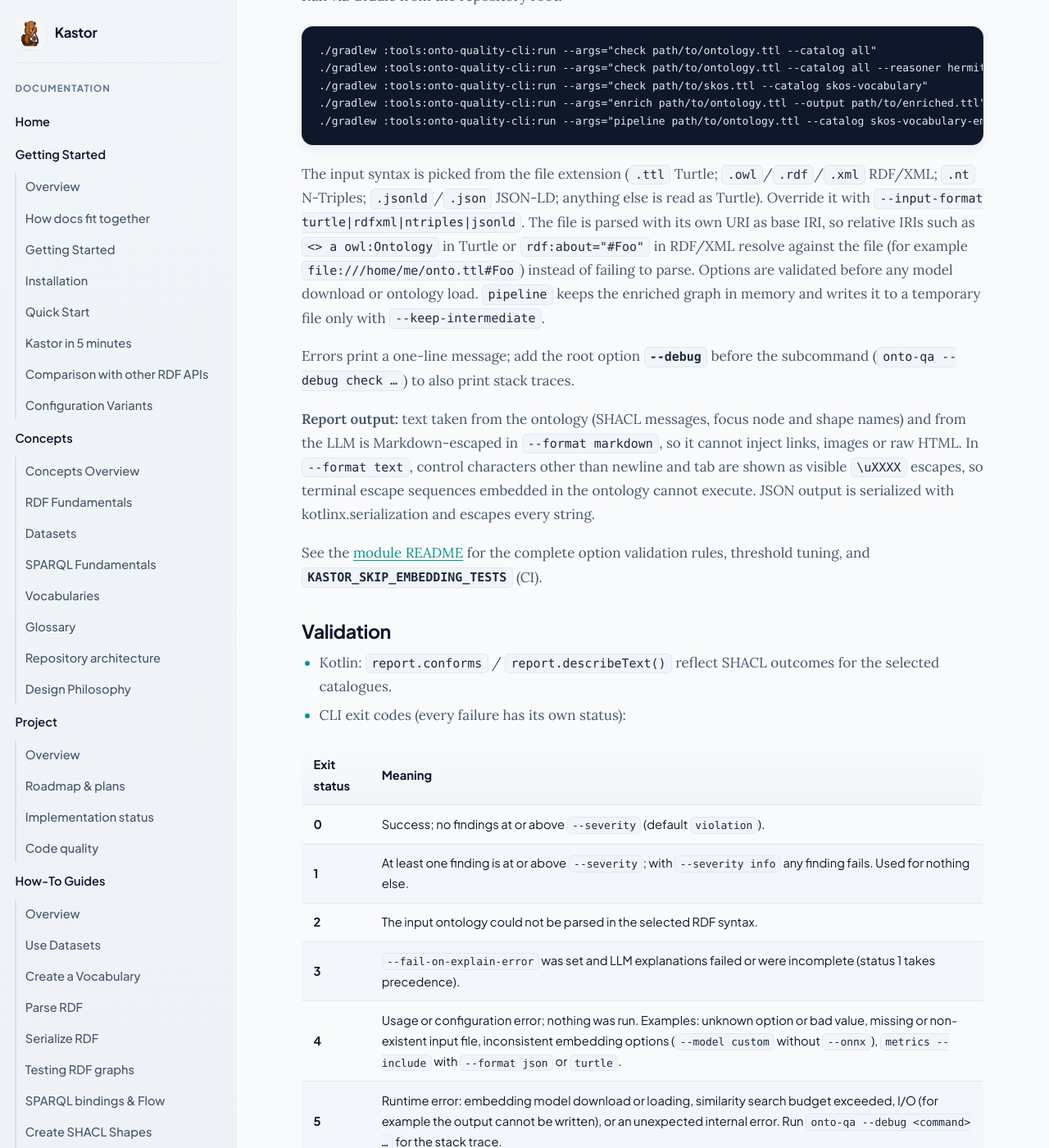
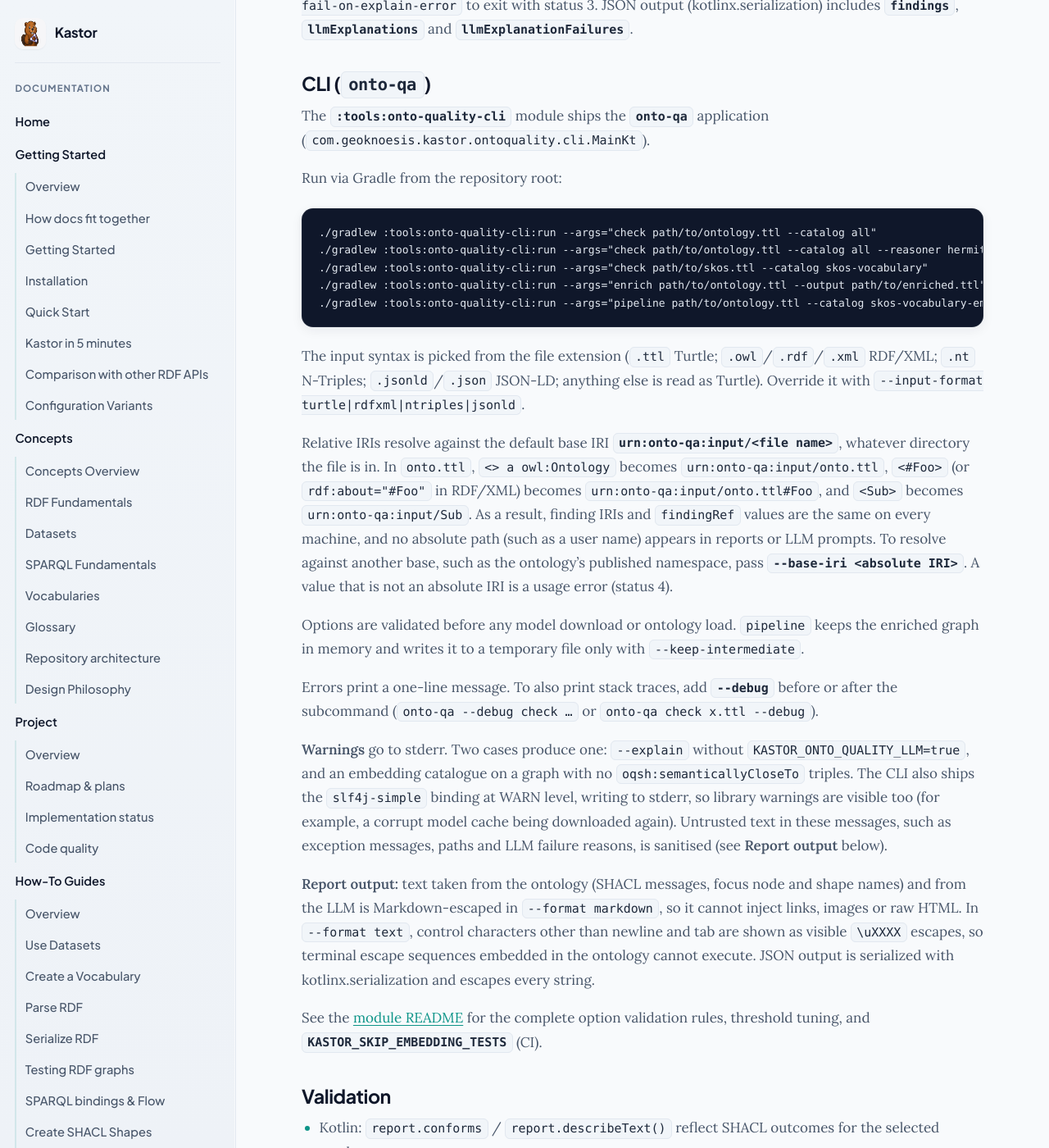
Before and after one commit to geoknoesis/kastor, a Jekyll site: the page built from docs/kastor/guides/how-to-ontology-quality.md, in a window 1280 px wide and 1400 px high, scrolled down 7228 px. Shown: the whole window at 82% size. Built offline with Jekyll 4.4.1, drawn with Linux system fonts in a browser that asks for light colours; our own code applies the rules of GitHub Pages for plain Markdown files; some of the changed text lies outside the part shown.

Commit message:
docs(onto-quality): document stable base IRI, similarity pair limit and CLI exit codes
Default base IRI urn:onto-qa:input/<file name> and --base-iri, --similarity-max-pairs
with limit-specific budget hints, --debug in either position, stderr warnings via
slf4j-simple, exit status 4 for directory inputs and unavailable HermiT, and the
era-cli exit status convention.

Co-Authored-By: Claude Opus 5 (1M context) <noreply@anthropic.com>

````diff
--- a/docs/kastor/guides/how-to-ontology-quality.md
+++ b/docs/kastor/guides/how-to-ontology-quality.md
@@ -182,9 +182,14 @@ Similarity options on `enrich` and `pipeline`:
 |--------|---------|
 | `--similarity-max-work N` | Maximum distance evaluations (≥ 1). Default: scaled to the number of labelled entities, at least 50,000,000. |
 | `--similarity-timeout S` | Similarity search deadline in seconds (1–86400). Default: scaled, at least 30. |
+| `--similarity-max-pairs N` | Maximum similar pairs the search may return before failing (≥ 1). Default: 1,000,000. |
 | `--similarity-mode exact\|approximate` | `exact` (default) finds every pair. `approximate` is the opt-in LSH mode: much faster on large vocabularies, may miss some pairs, every reported pair is verified, and the mode is recorded in provenance. |
 
-When a similarity budget is exhausted, the command exits with status 5 and names these options.
+When a similarity budget is exhausted, the command exits with status 5. The message says which limit was reached, and the hint matches it:
+
+- **Work** (distance evaluations): raise `--similarity-max-work`, or use `--similarity-mode approximate`.
+- **Time**: raise `--similarity-timeout`, or use `--similarity-mode approximate`.
+- **Pairs**: too many pairs are similar. Raise `--threshold` or `--similarity-max-pairs`.
 
 ### Step 4 (optional): LLM explanations (Koog)
 
@@ -224,9 +229,15 @@ Run via Gradle from the repository root:
 ./gradlew :tools:onto-quality-cli:run --args="pipeline path/to/ontology.ttl --catalog skos-vocabulary-embed --severity info"
 ```
 
-The input syntax is picked from the file extension (`.ttl` Turtle; `.owl`/`.rdf`/`.xml` RDF/XML; `.nt` N-Triples; `.jsonld`/`.json` JSON-LD; anything else is read as Turtle). Override it with `--input-format turtle|rdfxml|ntriples|jsonld`. The file is parsed with its own URI as base IRI, so relative IRIs such as `<> a owl:Ontology` in Turtle or `rdf:about="#Foo"` in RDF/XML resolve against the file (for example `file:///home/me/onto.ttl#Foo`) instead of failing to parse. Options are validated before any model download or ontology load. `pipeline` keeps the enriched graph in memory and writes it to a temporary file only with `--keep-intermediate`.
+The input syntax is picked from the file extension (`.ttl` Turtle; `.owl`/`.rdf`/`.xml` RDF/XML; `.nt` N-Triples; `.jsonld`/`.json` JSON-LD; anything else is read as Turtle). Override it with `--input-format turtle|rdfxml|ntriples|jsonld`.
 
-Errors print a one-line message; add the root option **`--debug`** before the subcommand (`onto-qa --debug check …`) to also print stack traces.
+Relative IRIs resolve against the default base IRI **`urn:onto-qa:input/<file name>`**, whatever directory the file is in. In `onto.ttl`, `<> a owl:Ontology` becomes `urn:onto-qa:input/onto.ttl`, `<#Foo>` (or `rdf:about="#Foo"` in RDF/XML) becomes `urn:onto-qa:input/onto.ttl#Foo`, and `<Sub>` becomes `urn:onto-qa:input/Sub`. As a result, finding IRIs and `findingRef` values are the same on every machine, and no absolute path (such as a user name) appears in reports or LLM prompts. To resolve against another base, such as the ontology's published namespace, pass **`--base-iri <absolute IRI>`**. A value that is not an absolute IRI is a usage error (status 4).
+
+Options are validated before any model download or ontology load. `pipeline` keeps the enriched graph in memory and writes it to a temporary file only with `--keep-intermediate`.
+
+Errors print a one-line message. To also print stack traces, add **`--debug`** before or after the subcommand (`onto-qa --debug check …` or `onto-qa check x.ttl --debug`).
+
+**Warnings** go to stderr. Two cases produce one: `--explain` without `KASTOR_ONTO_QUALITY_LLM=true`, and an embedding catalogue on a graph with no `oqsh:semanticallyCloseTo` triples. The CLI also ships the `slf4j-simple` binding at WARN level, writing to stderr, so library warnings are visible too (for example, a corrupt model cache being downloaded again). Untrusted text in these messages, such as exception messages, paths and LLM failure reasons, is sanitised (see **Report output** below).
 
 **Report output:** text taken from the ontology (SHACL messages, focus node and shape names) and from the LLM is Markdown-escaped in `--format markdown`, so it cannot inject links, images or raw HTML. In `--format text`, control characters other than newline and tab are shown as visible `\uXXXX` escapes, so terminal escape sequences embedded in the ontology cannot execute. JSON output is serialized with kotlinx.serialization and escapes every string.
 
@@ -243,16 +254,17 @@ See the [module README](../../../tools/onto-quality/library/README.md#cli-exit-c
 | **1** | At least one finding is at or above `--severity`; with `--severity info` any finding fails. Used for nothing else. |
 | **2** | The input ontology could not be parsed in the selected RDF syntax. |
 | **3** | `--fail-on-explain-error` was set and LLM explanations failed or were incomplete (status 1 takes precedence). |
-| **4** | Usage or configuration error; nothing was run. Examples: unknown option or bad value, missing or non-existent input file, inconsistent embedding options (`--model custom` without `--onnx`), `metrics --include` with `--format json` or `turtle`. |
-| **5** | Runtime error: embedding model download or loading, similarity search budget exceeded, I/O (for example the output cannot be written), or an unexpected internal error. Run `onto-qa --debug <command> …` for the stack trace. |
+| **4** | Usage or configuration error; nothing was run. Examples: unknown option or bad value, missing or non-existent input file, an input path that is a directory, a `--base-iri` that is not an absolute IRI, `--reasoner hermit` when HermiT is not on the classpath (the message says how to fix it), inconsistent embedding options (`--model custom` without `--onnx`), `metrics --include` with `--format json` or `turtle`. |
+| **5** | Runtime error: embedding model download or loading, similarity search budget exceeded, I/O (for example the output cannot be written), or an unexpected internal error. Add `--debug` (before or after the command) for the stack trace. |
 
   Scripts that treated status 1 as "findings or bad usage" should also check 4 and 5. See the [module README](../../../tools/onto-quality/library/README.md#cli-exit-codes-and-input-formats).
+- The SHACL benchmark CLI (`benchmarks/shacl/era-cli`) uses the same convention for the statuses it has: 0, 2, 4 and 5. It prints errors as one sanitised stderr line. See its [README](../../../benchmarks/shacl/era-cli/README.md#exit-status).
 
 ## Troubleshooting
 
 - **No embedding findings** — run **`SemanticEnricher`** first when using **`EMBEDDING_QUALITY`** / `skos-vocabulary-embed`; without similarity triples, those shapes usually emit nothing (by design).
 - **Missing K07 / pitfall text** — ensure **`OOPS_PITFALL_REGISTRY`** is on the checker when using custom catalogue lists; **`QualityChecker.default()`** and **`onto-qa --catalog all`** include it.
-- **HermiT / classpath** — CLI **`--reasoner hermit`** needs **`:rdf:reasoning-hermit`** transitively on the classpath for the packaged CLI.
+- **HermiT / classpath** — CLI **`--reasoner hermit`** needs **`:rdf:reasoning-hermit`** transitively on the classpath for the packaged CLI. Without it, the command exits with status 4 before loading anything, and suggests `owl-rl`, `owl-micro` or `rdfs`.
 
 ## Calibration and pitfall metadata
 
````
Also changed, not shown: docs/kastor/features/ontology-quality.md (+1 -1 lines).
